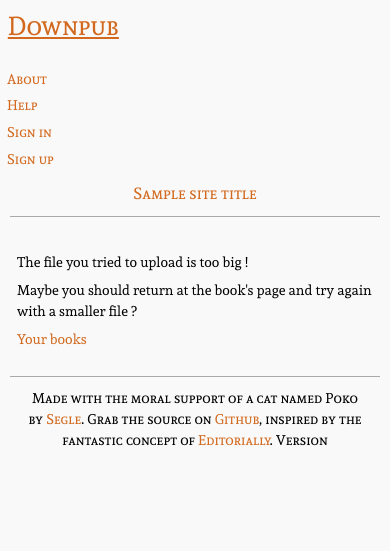
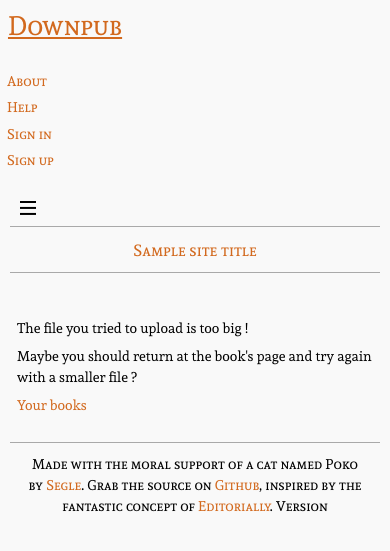
Before and after one commit to brunobord/downpub, a Flask app: template downpub/downpub/templates/413.html in a window 390 px wide. Shown: the top 551 px of the page. Run offline with Flask 2, Linux system fonts and the light colour scheme; the template is opened without the code that fills it: most values are stand-ins (such as "Sample title", 1, 10 or a date in 2020); parts of the project's set-up code (start-up, migrations or seed data) failed here and were passed over.

Commit message:
Added a hamburger icon to display/hide the menu

```diff
--- a/downpub/downpub/static/css/styles.css
+++ b/downpub/downpub/static/css/styles.css
@@ -174,10 +174,16 @@ code, pre, blockquote {
     color: black;
 }
 
-#main>h2 {
+#banner>h2 {
+    padding-top:.1em;
     font-family:"AndadaSC", "Georgia", "Times New Roman", serif;
     color: chocolate;
     font-size:1.15em;
+    border-bottom: 1px solid darkgray;
+}
+
+#banner span {
+    padding-top:.1em;
     border-bottom: 1px solid darkgray;
 }
 
@@ -221,7 +227,7 @@ code, pre, blockquote {
 
 #header h1 {
     color:orange;
-    font-size:1.85em;
+    font-size:1.9em;
     font-family:"AndadaSC", "Georgia", "Times New Roman", serif;
     margin:0;
     padding:0;
--- a/downpub/downpub/templates/base.html
+++ b/downpub/downpub/templates/base.html
@@ -23,8 +23,13 @@
     <body>
 
         {% include 'header.html' %}
-        <div id="main" role="content" class="col w100 pam">
-            <h2 class="mas pas center txtcenter">{{ site_title }}</h2>
+        <div id="main" role="content" class="col w100 mas pan">
+            <div id="banner" class="row man pas center">
+                <span class="no-small-screen col w5 mas pas">
+                    <img id="title" src="{{ url_for('static', filename='img/menu-2x.png') }}">
+                </span>
+                <h2 class="col mas pas center txtcenter">{{ site_title }}</h2>
+            </div>
             {% include 'messages.html' %}
             <div id="content" class="pas">
                 {% block content %}{% endblock %}
@@ -54,6 +59,14 @@
                 $('.message').delay(2500).fadeToggle({duration:2500});
             });
         </script>
+
+        <!-- Menu toggle -->
+        <script type="text/javascript">
+            $( "#title" ).click(function() {
+                $( "#header" ).toggle();
+                $( "#main" ).toggleClass( "col" );
+            });
+        </script>
         {% endblock %}
 
     </body>
--- a/downpub/downpub/templates/header.html
+++ b/downpub/downpub/templates/header.html
@@ -1,7 +1,9 @@
 
     <header id="header" class="col pan man center">
-        <h1 class="line man pan txtleft center">
-            <a class="man pan w100 inbl" href="{{ url_for('index') }}">Downpub</a>
+        <h1 class="man pan txtleft center">
+            <a class="col man pan w100 inbl" href="{{ url_for('index') }}">
+                Downpub
+            </a>
         </h1>
         <nav id="navigation" role="navigation" class="txtcenter center man pan">
             <ul class="man pan w100 txtleft">
```
Also changed, not shown: downpub/downpub/static/img/menu-2x.png (added).
